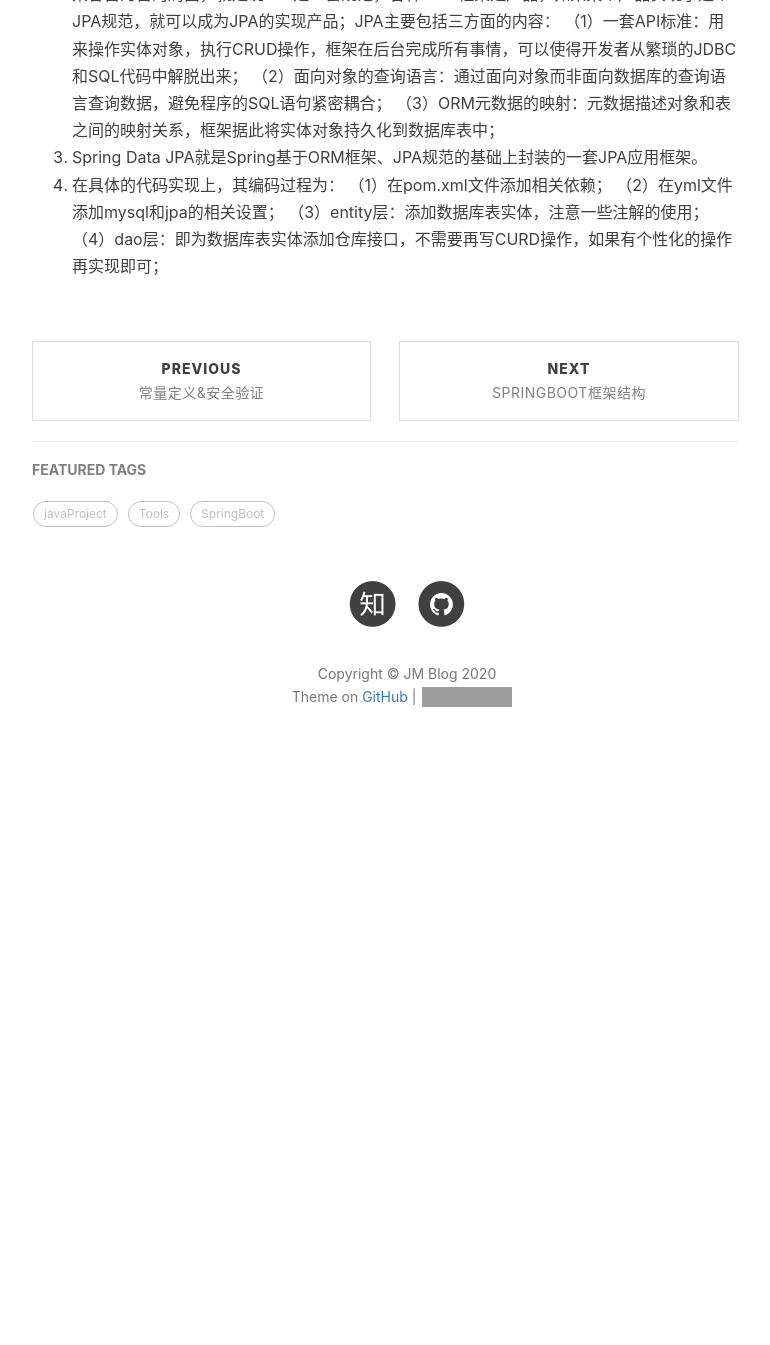
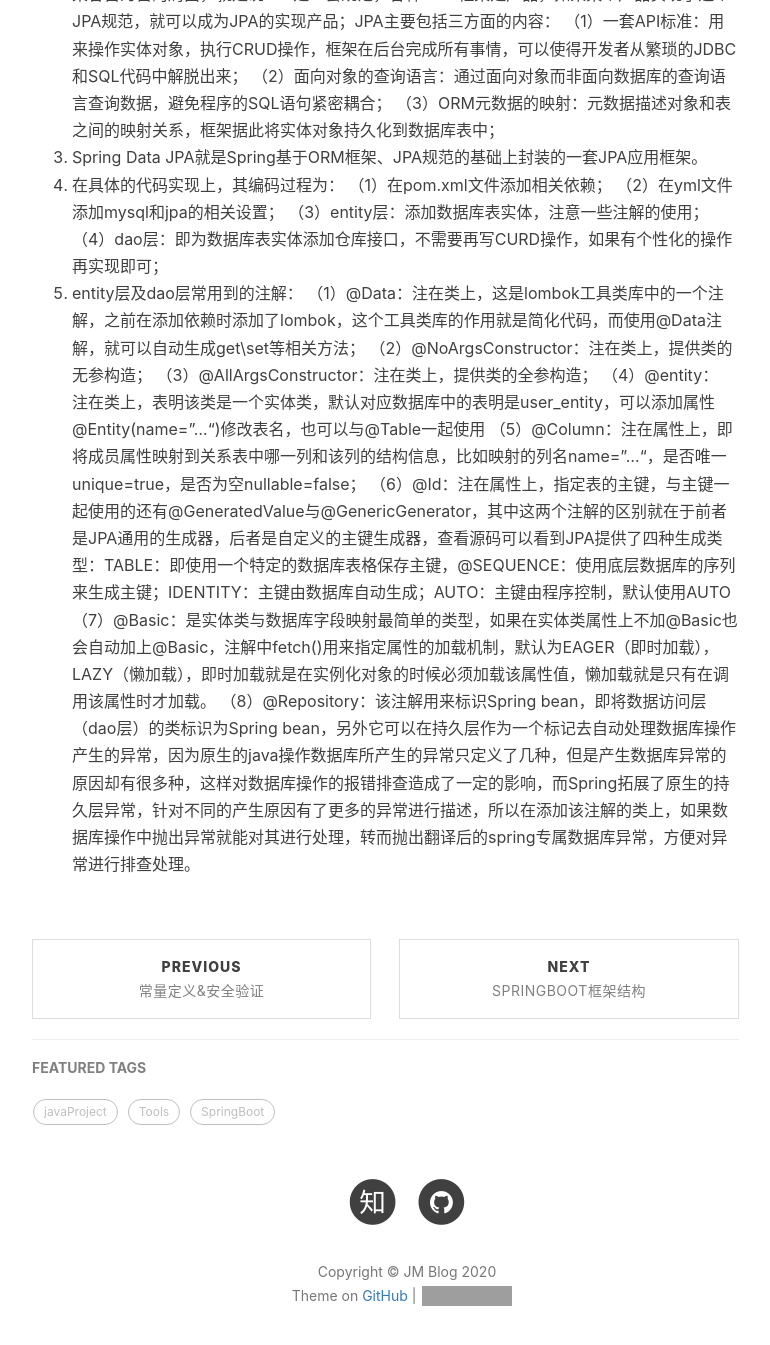
Before and after one commit to hibiscusJM/hibiscusJM.github.io, a Jekyll site: the page built from _posts/2019-06-02-ORM&JPA.md, in a window 1280 px wide and 1400 px high, scrolled down 738 px. Shown: the top 1345 px of the window, without its empty margins (233-1003 px from the left). Built offline with Jekyll 4.4.1, drawn with Linux system fonts in a browser that asks for light colours; nearby versions of some CDN libraries; our own code applies the rules of GitHub Pages for plain Markdown files; comment, search, counter and statistics services are not loaded; before the commit the page ends 1539 px from its top, so only the background shows below that; grey boxes are pictures that could not be loaded.

Commit message:
修改文件: _posts/2019-06-02-ORM&JPA.md

```diff
--- a/_posts/2019-06-02-ORM&JPA.md
+++ b/_posts/2019-06-02-ORM&JPA.md
@@ -19,3 +19,12 @@ grammar_cjkRuby: true
    （2）在yml文件添加mysql和jpa的相关设置；
    （3）entity层：添加数据库表实体，注意一些注解的使用；
    （4）dao层：即为数据库表实体添加仓库接口，不需要再写CURD操作，如果有个性化的操作再实现即可；
+ 5. entity层及dao层常用到的注解：
+    （1）@Data：注在类上，这是lombok工具类库中的一个注解，之前在添加依赖时添加了lombok，这个工具类库的作用就是简化代码，而使用@Data注解，就可以自动生成get\set等相关方法；
+	（2）@NoArgsConstructor：注在类上，提供类的无参构造；
+	（3）@AllArgsConstructor：注在类上，提供类的全参构造；
+	（4）@entity： 注在类上，表明该类是一个实体类，默认对应数据库中的表明是user_entity，可以添加属性@Entity(name="...")修改表名，也可以与@Table一起使用
+	（5）@Column：注在属性上，即将成员属性映射到关系表中哪一列和该列的结构信息，比如映射的列名name="..."，是否唯一unique=true，是否为空nullable=false；
+	（6）@Id：注在属性上，指定表的主键，与主键一起使用的还有@GeneratedValue与@GenericGenerator，其中这两个注解的区别就在于前者是JPA通用的生成器，后者是自定义的主键生成器，查看源码可以看到JPA提供了四种生成类型：TABLE：即使用一个特定的数据库表格保存主键，@SEQUENCE：使用底层数据库的序列来生成主键；IDENTITY：主键由数据库自动生成；AUTO：主键由程序控制，默认使用AUTO
+	（7）@Basic：是实体类与数据库字段映射最简单的类型，如果在实体类属性上不加@Basic也会自动加上@Basic，注解中fetch()用来指定属性的加载机制，默认为EAGER（即时加载），LAZY（懒加载），即时加载就是在实例化对象的时候必须加载该属性值，懒加载就是只有在调用该属性时才加载。
+	（8）@Repository：该注解用来标识Spring bean，即将数据访问层（dao层）的类标识为Spring bean，另外它可以在持久层作为一个标记去自动处理数据库操作产生的异常，因为原生的java操作数据库所产生的异常只定义了几种，但是产生数据库异常的原因却有很多种，这样对数据库操作的报错排查造成了一定的影响，而Spring拓展了原生的持久层异常，针对不同的产生原因有了更多的异常进行描述，所以在添加该注解的类上，如果数据库操作中抛出异常就能对其进行处理，转而抛出翻译后的spring专属数据库异常，方便对异常进行排查处理。
```
